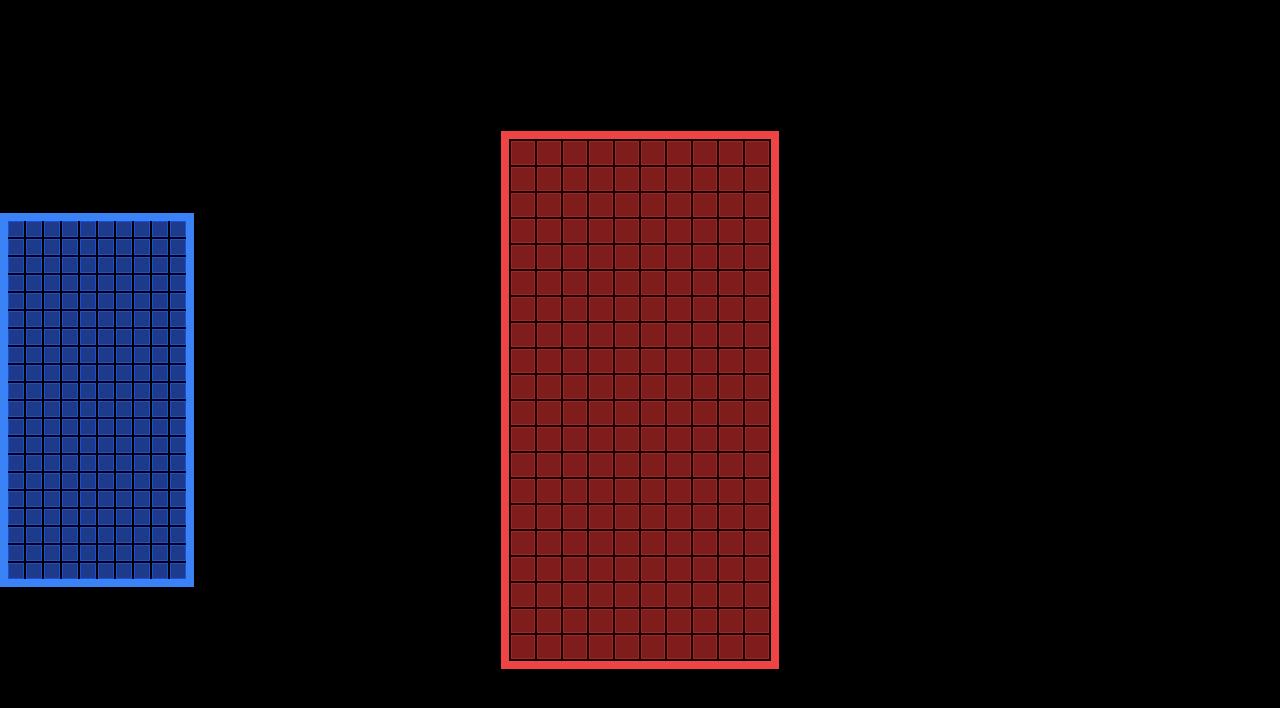
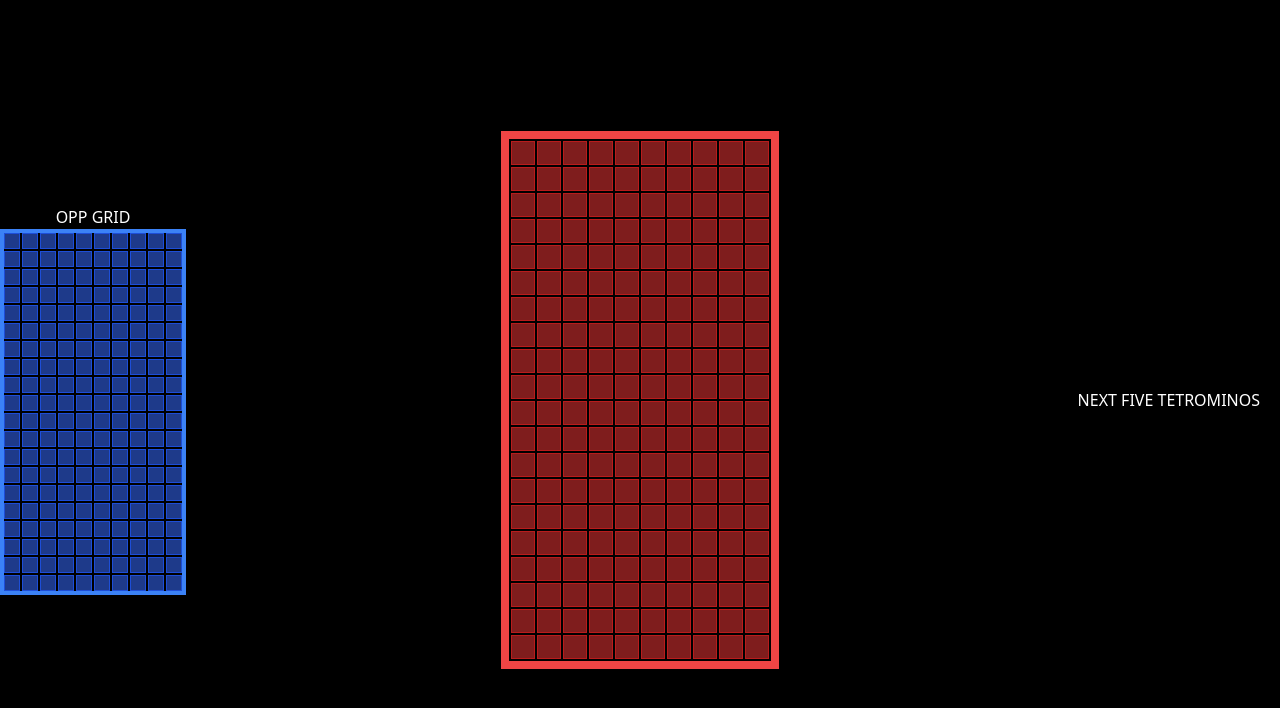
Before and after one commit to Claken/red-tetris, a React (Vite) app in the folder my-app/: page /1/1 in a window 1280 px wide. Shown: the top 708 px of the page. Built offline with nearby package versions, Linux system fonts and the light colour scheme.

Commit message:
titles to oop grid and the five next tetrominos

```diff
--- a/my-app/src/components/GamePage.tsx
+++ b/my-app/src/components/GamePage.tsx
@@ -94,7 +94,10 @@ function GamePage() {
 
 	return (
 		<div className="bg-black h-screen">
-			<div className="absolute top-1/2 transform -translate-y-1/2 border-4 border-blue-500">
+			<div className="absolute top-1/2 transform -translate-y-1/2">
+				<div className="text-white text-center">
+					OPP GRID
+				</div>
 				<div className="border-4 border-blue-500">
 					<div className="grid grid-cols-10 gap-0.5">
 						{oppGrid.map((row, rowIndex) =>
@@ -108,9 +111,12 @@ function GamePage() {
 					</div>
 				</div>
 			</div>
-			<div className="absolute top-1/2 right-1 transform -translate-y-1/2">
+			<div className="absolute top-1/2 right-5 transform -translate-y-1/2">
+				<div className="text-white">
+					NEXT FIVE TETROMINOS
+				</div>
 				{tetrominos && tetrominos.length > 0 && tetrominos.map((tetro, index) => (
-					<div key={index} className="mb-4">
+					<div key={index} className="mb-4 items-center">
 						{displayTetromino(tetro)}
 					</div>
 				))}
```
